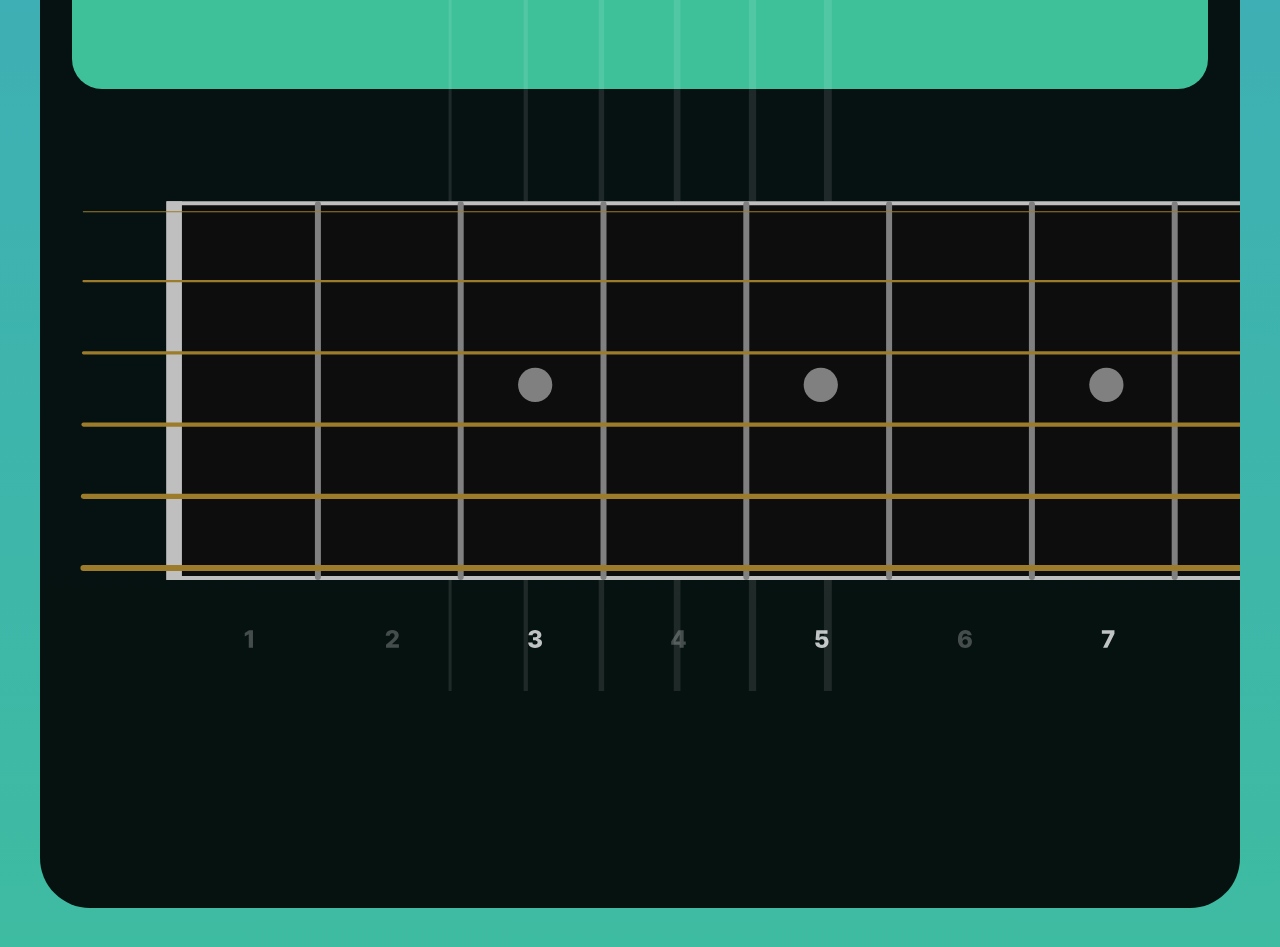
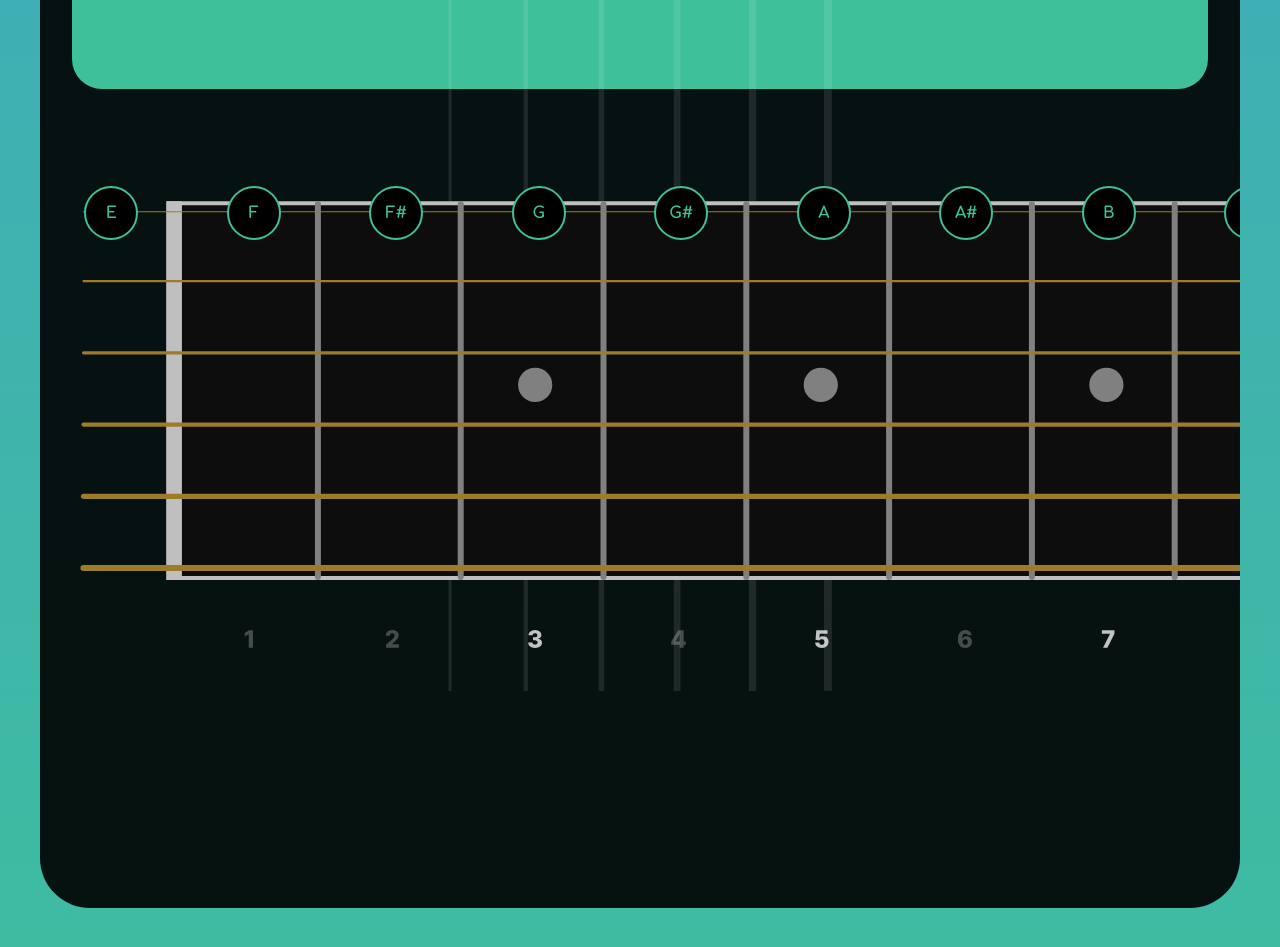
Before and after one commit to NovaSharx/Novabrato-Outdated-, a plain HTML site: page index.html in a window 1280 px wide. Shown: the part 1140-2087 px from the top of the page. Drawn offline with Linux system fonts and the light colour scheme.

Commit message:
Added notes layout and styling

```diff
--- a/css/styles.css
+++ b/css/styles.css
@@ -160,6 +160,10 @@ main {
     background-color: #3EC199;
 }
 
+#virtual-fretboard {
+    position: relative;
+}
+
 #virtual-guitar-neck {
     position: relative;
     padding: 5em 0;
@@ -187,6 +191,36 @@ main {
     left: 40px;
 }
 
+#virtual-guitar-notes {
+    width: auto;
+    position: absolute;
+    top: 65px;
+    z-index: 2;
+}
+
+.string {
+    display: flex;
+}
+
+.fret {
+    display: flex;
+    width: 142.5px;
+    justify-content: center;
+}
+
+.note {
+    display: flex;
+    height: 50px;
+    width: 50px;
+    border: 2px solid #3EC199;
+    border-radius: 30px;
+    justify-content: center;
+    align-items: center;
+    background-color: black;
+    color: #3EC199;
+    font-weight: bold;
+}
+
 footer {
     padding: 1em;
     color: white;
--- a/index.html
+++ b/index.html
@@ -69,6 +69,40 @@
                         <img id="virtual-neck-image" src="./Assets/SVGs/Guitar Neck/Neck.svg" alt="Virtual Fretboard Neck">
                         <img id="virtual-frets-image" src="./Assets/SVGs/Guitar Neck/Frets.svg" alt="Virtual Fretboard Frets">
                         <img id="virtual-strings-image" src="./Assets/SVGs/Guitar Neck/Strings.svg" alt="Virtual Fretboard Strings">
+                        <div id="virtual-guitar-notes">
+                            <div id="first-string" class="string">
+                                <div class="fret"><div class="note">E</div></div>
+                                <div class="fret"><div class="note">F</div></div>
+                                <div class="fret"><div class="note">F#</div></div>
+                                <div class="fret"><div class="note">G</div></div>
+                                <div class="fret"><div class="note">G#</div></div>
+                                <div class="fret"><div class="note">A</div></div>
+                                <div class="fret"><div class="note">A#</div></div>
+                                <div class="fret"><div class="note">B</div></div>
+                                <div class="fret"><div class="note">C</div></div>
+                                <div class="fret"><div class="note">C#</div></div>
+                                <div class="fret"><div class="note">D</div></div>
+                                <div class="fret"><div class="note">D#</div></div>
+                                <div class="fret"><div class="note">E</div></div>
+                                <div class="fret"><div class="note">F</div></div>
+                                <div class="fret"><div class="note">F#</div></div>
+                                <div class="fret"><div class="note">G</div></div>
+                                <div class="fret"><div class="note">G#</div></div>
+                                <div class="fret"><div class="note">A</div></div>
+                                <div class="fret"><div class="note">A#</div></div>
+                                <div class="fret"><div class="note">B</div></div>
+                                <div class="fret"><div class="note">C</div></div>
+                                <div class="fret"><div class="note">C#</div></div>
+                                <div class="fret"><div class="note">D</div></div>
+                                <div class="fret"><div class="note">D#</div></div>
+                                <div class="fret"><div class="note">E</div></div>
+                            </div>
+                            <div id="second-string" class="string"></div>
+                            <div id="third-string" class="string"></div>
+                            <div id="forth-string" class="string"></div>
+                            <div id="fiftht-string" class="string"></div>
+                            <div id="sixth-string" class="string"></div>
+                        </div>
                     </div>
                 </div>
             </div>
```
